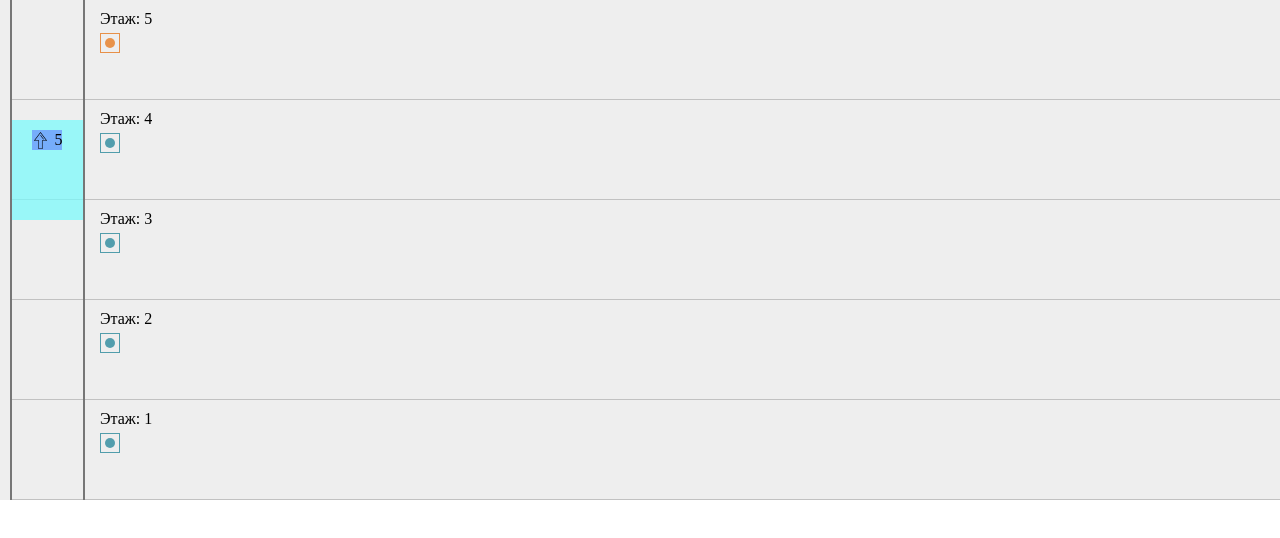
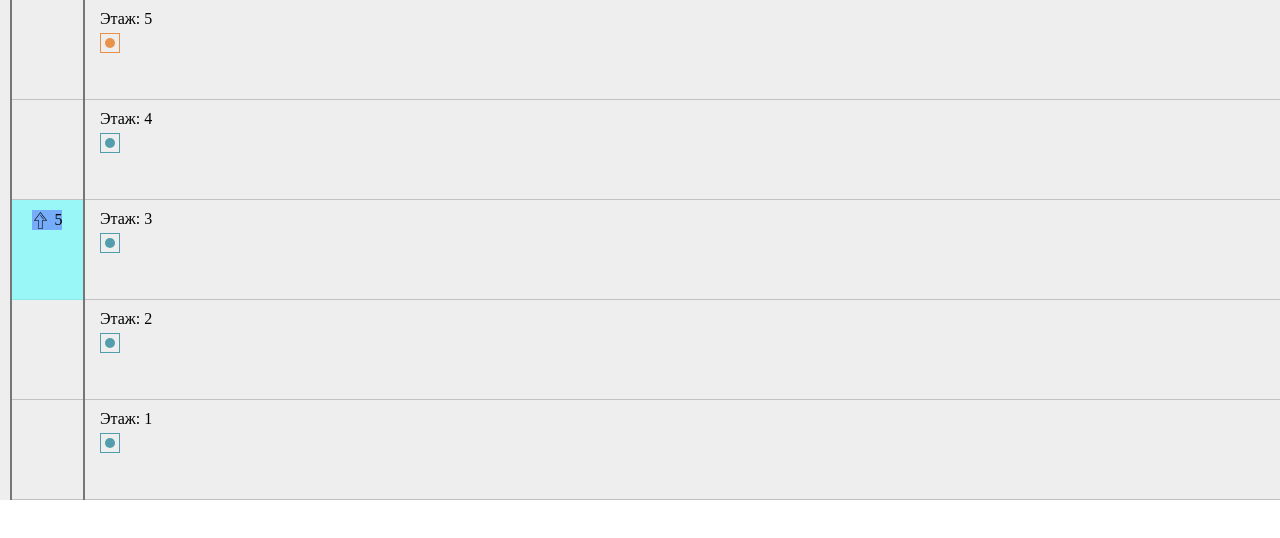
Before and after one commit to EmilAngel88/-rue-onf-test-task, a Vue app: page / in a window 1280 px wide. Both pictures are taken after a click on the element 109 px from the left and 43 px from the top of the page. Shown: the top 538 px of the page. Built offline with nearby package versions, Linux system fonts and the light colour scheme.

Commit message:
elevator UI

```diff
--- /dev/null
+++ b/src/assets/fsm.js
@@ -0,0 +1,72 @@
+export const ElevatorAsObject = {
+    waitTime: 3000,
+
+    updateTimer: null,
+    moveTimer: null,
+    waitTimer: null,
+
+    onUpdate: null,
+
+    pressedButtons: [],
+
+    state: [
+        // Лифт находится на 1 этаже
+        { floor: 1, isMoving: false, isWaiting: false, nextFloor: null },
+    ],
+
+    init(onUpdate = null) {
+        this.updateTimer = setInterval(() => this.handlePressedButtons(), 1000);
+
+        this.onUpdate = onUpdate;
+    },
+
+    getCurrentElevatorState() {
+        return this.state.length > 0 ? this.state[this.state.length - 1] : null;
+    },
+
+    callElevator(nextFloor) {
+        const notCalled = this.pressedButtons.indexOf(nextFloor) < 0;
+        const currentFloor = this.state[ElevatorAsObject.state.length - 1].floor;
+        if (nextFloor && notCalled && currentFloor !== nextFloor) this.pressedButtons.push(nextFloor);
+    },
+
+    updateState(nextState) {
+        this.state.push(nextState);
+
+        if (typeof this.onUpdate === "function") {
+            this.onUpdate(this.getCurrentElevatorState());
+        }
+    },
+
+    wait() {
+        const { nextFloor: floor } = this.getCurrentElevatorState();
+
+        this.updateState({floor, isMoving: false, isWaiting: true, nextFloor: null});
+
+        this.waitTimer = setTimeout(() => {
+            const { floor } = this.getCurrentElevatorState();
+
+            this.updateState({floor, isMoving: false, isWaiting: false, nextFloor: null});
+        }, this.waitTime);
+    },
+
+    goTo(nextFloor) {
+        const { floor: prevFloor } = this.getCurrentElevatorState();
+        const routeTime = Math.abs(prevFloor - nextFloor) * 1000;
+
+        this.updateState({floor: null, isMoving: true, isWaiting: false, nextFloor});
+
+        this.moveTimer = setTimeout(() => this.wait(), routeTime);
+    },
+
+    handlePressedButtons() {
+        const { isWaiting, isMoving } = this.getCurrentElevatorState();
+        const haveSomeButtonsPressed = this.pressedButtons.length > 0;
+
+        if (!isMoving && !isWaiting && haveSomeButtonsPressed) {
+            const nextFloor = this.pressedButtons.shift();
+
+            this.goTo(nextFloor);
+        }
+    }
+}
--- a/src/components/FloorComponents/ElevatorButton.vue
+++ b/src/components/FloorComponents/ElevatorButton.vue
@@ -1,58 +1,65 @@
 <template>
   <div
-    :style="{ 'margin-top': mt, 'margin-left': ml }"
+      @click="$emit('click')"
       @mousedown="isButtonDown = !isButtonDown"
       @mouseup="isButtonDown = !isButtonDown"
-    :class="{
-      'lift-button__pressing': isButtonDown,
-      'lift-button__choised': isFloorChoised,
-    }"
-    class="lift-button"
+      :class="[ $style.liftButton, {
+        [$style.pressing]: isButtonDown,
+        [$style.btnChoised]: isFloorChoised,
+      }]"
   >
     <div
-      class="lift-button__center"
-      :class="{
-        'lift-button__center-choised': isFloorChoised,
-      }"
+      :class="[ $style.center, {
+        [$style.centerChoised]: isFloorChoised,
+      }]"
     ></div>
   </div>
 </template>
 
 <script>
-import { mapGetters } from "vuex";
+
+import { ElevatorAsObject } from '@/assets/fsm';
+
 export default {
   props: {
-    mt: {
-      type: String,
-      default: "",
-    },
-    ml: {
-      type: String,
-      default: "",
-    },
     floor: {
       type: Number,
       default: 0,
     },
   },
+
   data() {
     return {
       isButtonDown: false,
     };
   },
+
   computed: {
-    ...mapGetters({
-      getCallLine: "getCallLine",
-    }),
+    currentState() {
+      return ElevatorAsObject.state[ElevatorAsObject.state.length - 1];
+    },
+
+    isElevatorMoving() {
+      return this.currentState.nextFloor === this.floor;
+    },
+
+    isElevatorAwaiting() {
+      return this.currentState.isWaiting && this.currentState.floor === this.floor;
+    },
+
+    isFloorWasCalled() {
+      return ElevatorAsObject.pressedButtons.includes(this.floor);
+    },
+
     isFloorChoised() {
-      return this.getCallLine.includes(this.floor) ? 1 : 0;
+      return Boolean(this.isFloorWasCalled || this.isElevatorMoving || this.isElevatorAwaiting);
     },
   },
 };
 </script>
 
-<style lang="scss" scoped>
-.lift-button {
+<style lang="scss" module>
+.liftButton {
   width: 20px;
   height: 20px;
   border: 1px solid rgba(65, 149, 165, 0.9);
@@ -61,25 +68,25 @@ export default {
   align-items: center;
   cursor: pointer;
   transition: all 0.1s;
+}
 
-  &__choised {
+.btnChoised {
   border: 1px solid rgba(231, 135, 55, 0.9);
 }
 
-  &__center {
+.pressing {
+  background: #ccc;
+}
+
+.center {
   width: 10px;
   height: 10px;
   border-radius: 10px;
   background-color: rgba(65, 149, 165, 0.9);
   transition: all 0.1s;
+}
 
-    &-choised {
+.centerChoised {
   background-color: rgba(231, 135, 55, 0.9);
 }
-  }
-
-  &__pressing {
-    background: #ccc;
-  }
-}
 </style>
--- a/src/components/FloorComponents/FloorComponent.vue
+++ b/src/components/FloorComponents/FloorComponent.vue
@@ -1,39 +1,57 @@
 <template>
-  <div class="floor" :style="{ height: height }">
-    <div class="floor__number">Этаж: {{ floor }}</div>
-    <ElevatorButton :floor="floor" @click.native="addToLine" :mt="`5px`" />
+  <div :class="$style.floor">
+    <div :class="$style.number">
+      Этаж: {{ floor }}
+    </div>
+    <ElevatorButton
+      :floor="floor"
+      @click="addToLine"
+    />
   </div>
 </template>
 
 <script>
+
+import { ElevatorAsObject } from '@/assets/fsm';
+
 import ElevatorButton from "@/components/FloorComponents/ElevatorButton.vue";
+
 export default {
   components: {
     ElevatorButton,
   },
+
   props: {
     floor: {
       type: Number,
       default: 0,
     },
-    height: {
-      type: String,
-      default: "",
-    },
   },
+
+  data() {
+    return {
+      ElevatorAsObject,
+    }
+  },
+
   methods: {
     addToLine() {
-      this.$store.commit("setCall", this.floor);
+      ElevatorAsObject.callElevator(this.floor);
     },
   },
 };
 </script>
 
-<style lang="scss" scoped>
+<style lang="scss" module>
 .floor {
   width: 100%;
+  height: 100px;
   border-bottom: 1px solid rgba(89, 89, 89, 0.3);
   padding-left: 15px;
   padding-top: 10px;
 }
+
+.number {
+  margin-bottom: 5px;
+}
 </style>
--- a/src/components/ShaftComponents/ElevatorComponents.vue
+++ b/src/components/ShaftComponents/ElevatorComponents.vue
@@ -1,147 +1,133 @@
 <template>
   <div
-    class="elevator"
+    :class="$style.elevator"
     :style="{
-      position: position,
       transform: 'translateY(-' + positionElevator * 100 + 'px)',
-      transition: speedTime11 + 's linear',
-      height: height,
+      transition: elevatorSpeed + 's linear',
     }"
   >
-    <div v-if="getCallLine.length" class="elevator__scoreboard">
-      <svg
-        xmlns="http://www.w3.org/2000/svg"
-        xmlns:xlink="http://www.w3.org/1999/xlink"
-        viewBox="0 0 512 512"
-        class="elevator__scoreboard_arrow"
-        :class="{ elevator__scoreboard_arrow_up: directionArrowUp }"
+    <div
+      v-if="isElevatorAwaiting || isElevatorMoving"
+      :class="$style.scoreboard"
     >
-        <g>
-          <g>
-            <path
-              d="M512,256L247.209,55.793v138.405H0v123.604h247.209v138.405L512,256z M17.658,300.144v-88.289h247.209V91.28L482.721,256
-			L264.867,420.72V300.144H17.658z"
+      <template v-if="isElevatorMoving">
+        <IconArrow :class="[$style.scoreboardArrow, {
+            [$style.arrowUp]: directionArrow,
+          }]"
         />
-          </g>
-        </g>
-        <g>
-          <g>
-            <rect
-              x="275.439"
-              y="294.269"
-              transform="matrix(0.7955 -0.606 0.606 0.7955 -111.4481 275.9842)"
-              width="155.393"
-              height="17.658"
-            />
-          </g>
-        </g>
-      </svg>
-      {{ getCallLine[0] }}
+        {{ currentState.nextFloor }}
+      </template>
+      <span v-if="isElevatorAwaiting">
+        {{ time }}
+      </span>
     </div>
   </div>
 </template>
 
 <script>
-import { mapGetters } from "vuex";
+
+import { ElevatorAsObject } from '@/assets/fsm';
+
+import IconArrow from './IconArrow'
+
 export default {
-  props: {
-    position: {
-      type: String,
-      default: "static",
+  components: {
+    IconArrow,
   },
-    height: {
-      type: String,
-      default: "",
+
+  data() {
+    return {
+      ElevatorAsObject,
+
+      time: 3,
+      timer: null,
+    };
+  },
+
+  computed: {
+    currentState() {
+      return ElevatorAsObject.state[ElevatorAsObject.state.length - 1];
+    },
+
+    prevState() {
+      return ElevatorAsObject.state[ElevatorAsObject.state.length - 2] ? ElevatorAsObject.state[ElevatorAsObject.state.length - 2] : 0;
+    },
+
+    positionElevator() {
+      return this.currentState.nextFloor ? this.currentState.nextFloor : this.currentState.floor;
+    },
+
+    isElevatorAwaiting() {
+      return this.currentState.isWaiting;
+    },
+
+    isElevatorMoving() {
+      return this.currentState.isMoving;
+    },
+
+    floorDistance() {
+      return this.currentState.nextFloor - this.prevState.floor;
+    },
+
+    elevatorSpeed() {
+      return Math.abs(this.floorDistance);
+    },
+
+    directionArrow() {
+      return this.floorDistance > 0;
     },
   },
-  data() {
-    return {
-      triggered: true,
-      speed: "",
-      lastFloor: "1",
-    };
+
+  methods: {
+    setTimer() {
+      this.timer = setInterval(this.timerHandler, 1000);
     },
-  computed: {
-    ...mapGetters({
-      getCallLine: "getCallLine",
-    }),
-    positionElevator() {
-      return this.getCallLine.length ? this.getCallLine[0] : this.lastFloor;
-    },
-    speedTime11() {
-      return Math.abs(this.lastFloor - this.getCallLine[0]);
-    },
-    directionArrowUp() {
-      return this.lastFloor - this.getCallLine[0] < 0 ? true : false;
+
+    timerHandler() {
+      this.time -= 1;
     },
   },
-  methods: {
-    speedTime() {
-      this.speed = Math.abs(this.lastFloor - this.getCallLine[0]);
-    },
-  },
+
   watch: {
-    getCallLine() {
-      if (this.getCallLine.length > 0 && this.triggered) {
-        this.triggered = false;
-        this.$store.commit("setLastElevatorPosition", 0);
-        this.speedTime();
-
-        let timer = setInterval(() => {
-          console.log("Interval");
-
-          console.log(
-            " c " +
-              this.lastFloor +
-              " до " +
-              this.getCallLine[0] +
-              " скорость: " +
-              this.speedTime11
-          );
-
-          if (this.getCallLine.length == 1) {
-            this.lastFloor = this.getCallLine[0];
-            this.triggered = true;
-            this.$store.commit("delCall");
-            this.$store.commit("setLastElevatorPosition", this.lastFloor);
-            clearTimeout(timer);
+    isElevatorAwaiting(val) {
+      if(val) {
+        this.setTimer();
       } else {
-            this.lastFloor = this.getCallLine[0];
-            this.$store.commit("delCall");
-            this.speedTime();
-          }
-        }, this.speed * 1000 + 3000);
+        clearInterval(this.timer);
+        this.time = 3;
       }
     },
   },
 };
 </script>
 
-<style lang="scss" scoped>
+<style lang="scss" module>
 .elevator {
   width: 100%;
+  height: 100px;
+  position: absolute;
   background: rgba(118, 251, 253, 0.7);
   display: flex;
   justify-content: center;
   padding-top: 10px;
+}
 
-  &__scoreboard {
+.scoreboard {
   width: 30px;
   height: 20px;
   background-color: rgba(38, 1, 253, 0.3);
   display: flex;
   justify-content: center;
   align-items: center;
+}
 
-    &_arrow {
+.scoreboardArrow {
   margin-right: 5px;
   transform: rotate(90deg);
   transition: all 0.1s linear;
 }
 
-    &_arrow_up {
+.arrowUp {
   transform: rotate(-90deg);
 }
-  }
-}
 </style>
--- /dev/null
+++ b/src/components/ShaftComponents/IconArrow.vue
@@ -0,0 +1,32 @@
+<template>
+  <svg
+      xmlns="http://www.w3.org/2000/svg"
+      xmlns:xlink="http://www.w3.org/1999/xlink"
+      viewBox="0 0 512 512"
+  >
+    <g>
+      <g>
+        <path
+            d="M512,256L247.209,55.793v138.405H0v123.604h247.209v138.405L512,256z M17.658,300.144v-88.289h247.209V91.28L482.721,256 L264.867,420.72V300.144H17.658z"
+        />
+      </g>
+    </g>
+    <g>
+      <g>
+        <rect
+            x="275.439"
+            y="294.269"
+            transform="matrix(0.7955 -0.606 0.606 0.7955 -111.4481 275.9842)"
+            width="155.393"
+            height="17.658"
+        />
+      </g>
+    </g>
+  </svg>
+</template>
+
+<script>
+export default {
+  name: "IconArrow"
+}
+</script>
--- a/src/components/ShaftComponents/ShaftComponent.vue
+++ b/src/components/ShaftComponents/ShaftComponent.vue
@@ -1,40 +1,48 @@
 <template>
-  <div class="shaft">
-    <div v-for="i in floors" :key="i" class="shaft__floor"></div>
-    <ElevatorComponents :position="`absolute`" :height="`100px`" />
+  <div :class="$style.shaft">
+    <div
+        v-for="i in floors"
+        :key="i"
+        :class="$style.floor"
+    ></div>
+    <ElevatorComponents
+        :position="`absolute`"
+        :height="`100px`"
+    />
   </div>
 </template>
 
 <script>
+
 import floors from "@/config/index";
-import { mapGetters } from "vuex";
+
 import ElevatorComponents from "@/components/ShaftComponents/ElevatorComponents.vue";
+
 export default {
   components: {
     ElevatorComponents,
   },
+
   data() {
     return {
       floors,
     };
   },
-  computed: {
-    ...mapGetters({ getCallLine: "getCallLine" }),
-  },
 };
 </script>
-<style lang="scss" scoped>
+
+<style lang="scss" module>
 .shaft {
   width: 80px;
   margin-left: 10px;
   border-left: 2px solid rgba(89, 89, 89, 0.8);
   border-right: 2px solid rgba(89, 89, 89, 0.8);
   position: relative;
+}
 
-  &__floor {
-    height: 100px;
-    width: 100%;
-    border-bottom: 1px solid rgba(89, 89, 89, 0.3);
-  }
+.floor {
+  height: 100px;
+  width: 100%;
+  border-bottom: 1px solid rgba(89, 89, 89, 0.3);
 }
 </style>
```
Also changed, not shown: src/App.vue (+17 -2 lines), src/views/HomeView.vue (+10 -9 lines), 1 other file (tests, documents, lock files or other folders). Lines whose indentation alone changed are shown as unchanged.
